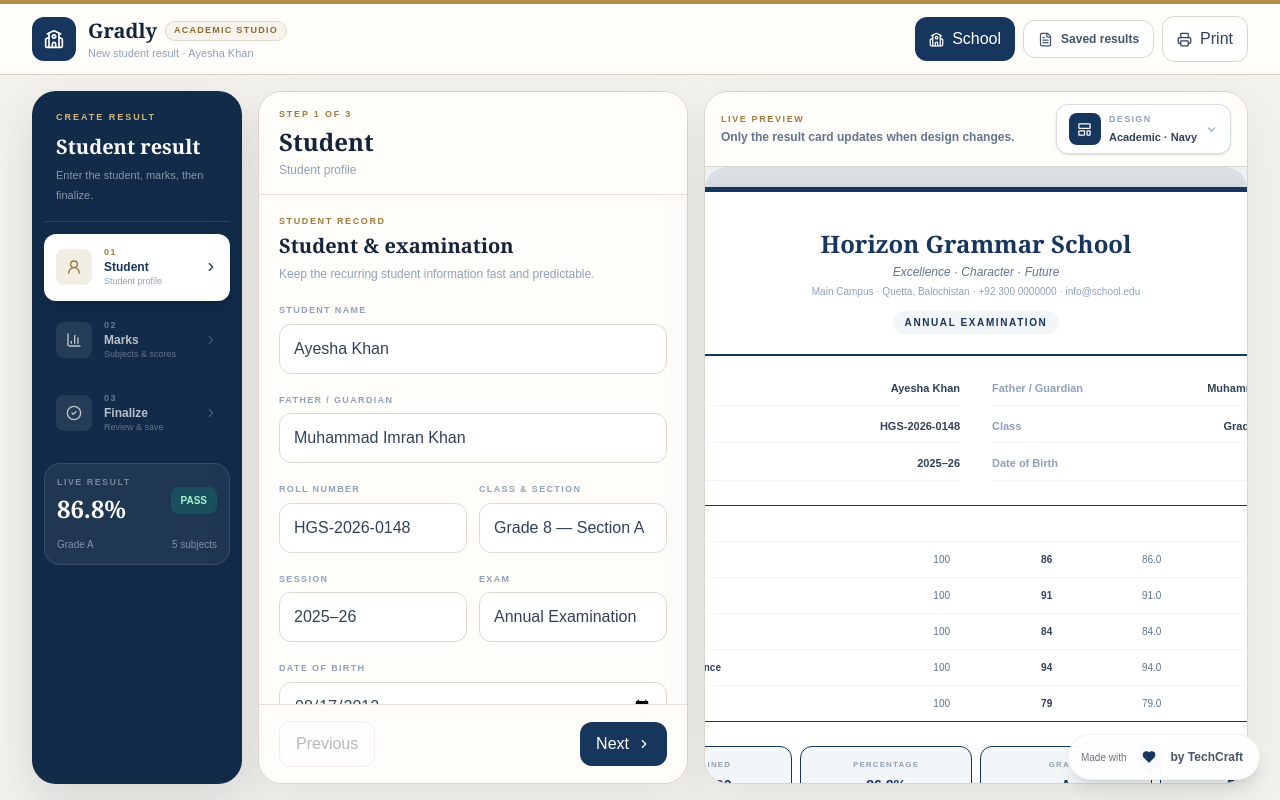
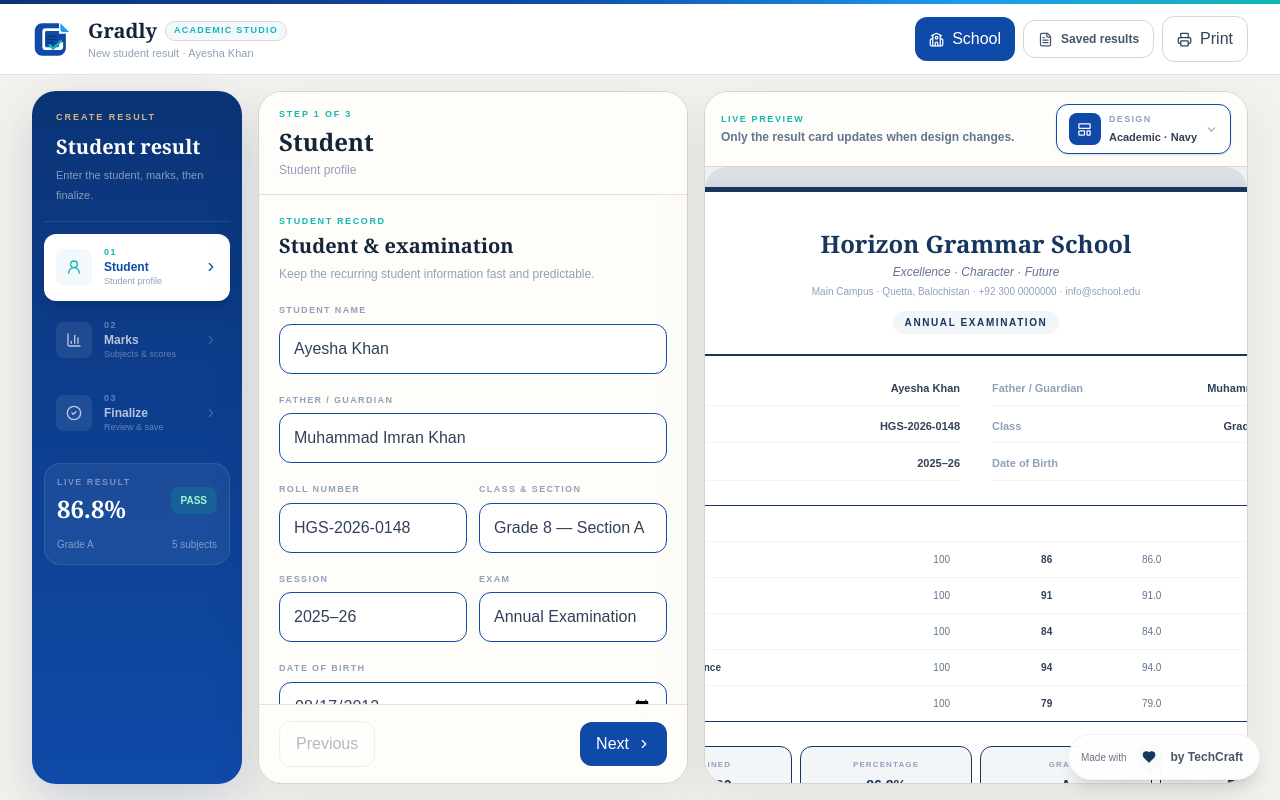
Before and after one commit to merajNizBaloch/gradly, a Next.js app: page / in a window 1280 px wide. Built offline with nearby package versions, Linux system fonts and the light colour scheme.

Commit message:
Match Gradly interface theme to new logo

```diff
--- a/src/app/globals.css
+++ b/src/app/globals.css
@@ -4,7 +4,12 @@
   --ink: #101828;
   --muted: #667085;
   --line: #e5e7eb;
-  --canvas: #f5f7fb;
+  --canvas: #f4f8fc;
+  --gradly-blue: #0f4aa8;
+  --gradly-blue-bright: #1d9bf0;
+  --gradly-blue-dark: #0b3477;
+  --gradly-teal: #11b8b2;
+  --gradly-wash: #eef6ff;
 }
 
 * { box-sizing: border-box; }
@@ -13,10 +18,55 @@ body { margin: 0; color: var(--ink); background: var(--canvas); font-family: Ari
 button, input { font: inherit; }
 button { cursor: pointer; }
 
+/* Gradly product chrome follows the logo palette while printable result themes remain independent. */
+header.no-print {
+  border-color: #d9e6f4 !important;
+  background: rgba(255,255,255,.96) !important;
+}
+
+header.no-print > div:first-child {
+  background: linear-gradient(90deg, var(--gradly-blue-dark), var(--gradly-blue) 42%, var(--gradly-blue-bright) 76%, var(--gradly-teal)) !important;
+}
+
+/* Replace the generic school icon in the main brand lockup with the supplied Gradly mark. */
+header.no-print > div:nth-child(2) > div:first-child > div:first-child {
+  background-color: transparent !important;
+  background-image: url('/gradly-logo.svg') !important;
+  background-repeat: no-repeat !important;
+  background-position: center !important;
+  background-size: contain !important;
+  border-radius: 0 !important;
+  box-shadow: none !important;
+}
+
+header.no-print > div:nth-child(2) > div:first-child > div:first-child > svg {
+  display: none !important;
+}
+
+header.no-print + div > aside.no-print {
+  background: linear-gradient(180deg, var(--gradly-blue-dark) 0%, var(--gradly-blue) 100%) !important;
+  box-shadow: 0 18px 50px rgba(11,52,119,.18) !important;
+}
+
+/* Re-map the previous navy/gold product accents to the logo's blue/teal system. */
+[class*="bg-[#17365D]"] { background-color: var(--gradly-blue) !important; }
+[class*="text-[#17365D]"] { color: var(--gradly-blue) !important; }
+[class*="border-[#17365D]"] { border-color: var(--gradly-blue) !important; }
+[class*="hover:bg-[#102d50]"]:hover { background-color: var(--gradly-blue-dark) !important; }
+[class*="focus:border-[#17365D]"]:focus { border-color: var(--gradly-blue) !important; }
+[class*="focus:ring-[#17365D]"]:focus { --tw-ring-color: rgba(15,74,168,.12) !important; }
+[class*="text-[#a07b3f]"],
+[class*="text-[#9b753b]"],
+[class*="text-[#8c6a35]"],
+[class*="text-[#9a743b]"] { color: var(--gradly-teal) !important; }
+[class*="bg-[#f3eee4]"],
+[class*="bg-[#f8f4ec]"],
+[class*="bg-[#faf7f1]"] { background-color: #f3f8fd !important; }
+
 .workspace-grid {
   background-image:
-    linear-gradient(rgba(16,24,40,.035) 1px, transparent 1px),
-    linear-gradient(90deg, rgba(16,24,40,.035) 1px, transparent 1px);
+    linear-gradient(rgba(15,74,168,.035) 1px, transparent 1px),
+    linear-gradient(90deg, rgba(15,74,168,.035) 1px, transparent 1px);
   background-size: 24px 24px;
 }
 
@@ -137,8 +187,8 @@ section.no-print.space-y-4 > [data-gradly-sidebar-tabs-slot] > [data-gradly-side
 
 /* Active/completed steps retain only a subtle state treatment. */
 section.no-print.space-y-4 > [data-gradly-sidebar-tabs-slot] > [data-gradly-sidebar-tabs] > div:nth-child(2) > div > button.bg-white {
-  border-color: #17365d !important;
-  color: #17365d !important;
+  border-color: var(--gradly-blue) !important;
+  color: var(--gradly-blue) !important;
 }
 
 /* Back / Continue / finish controls are always below the form. */
```
